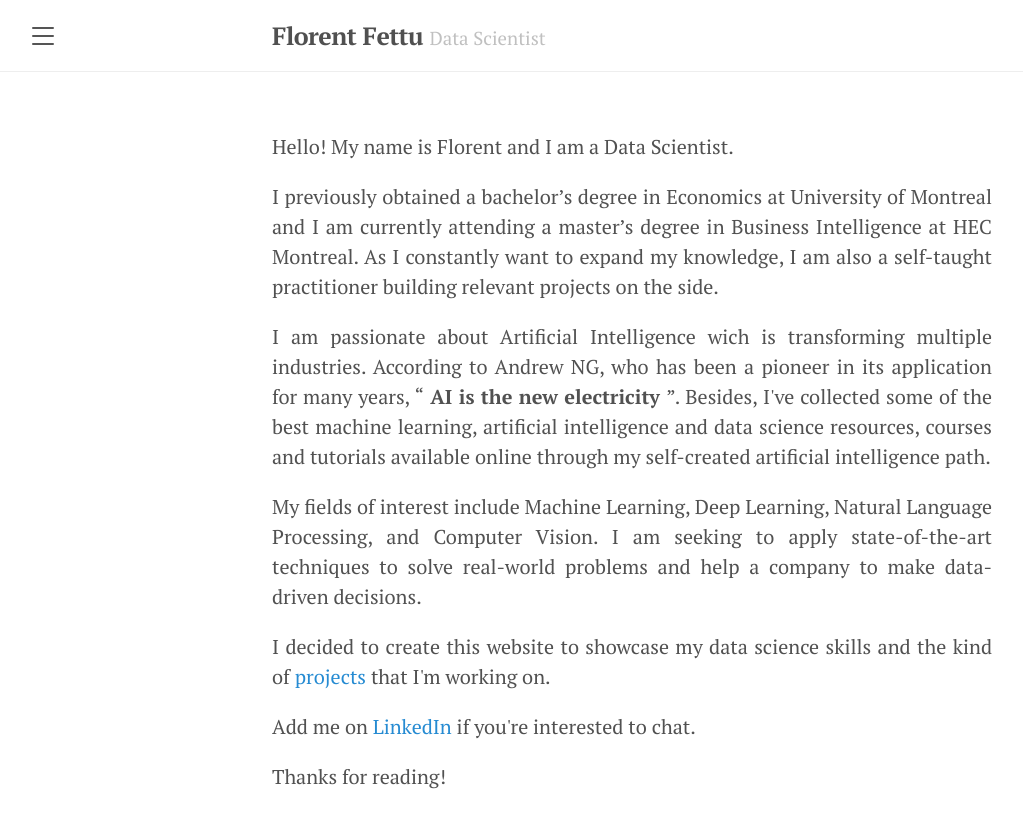
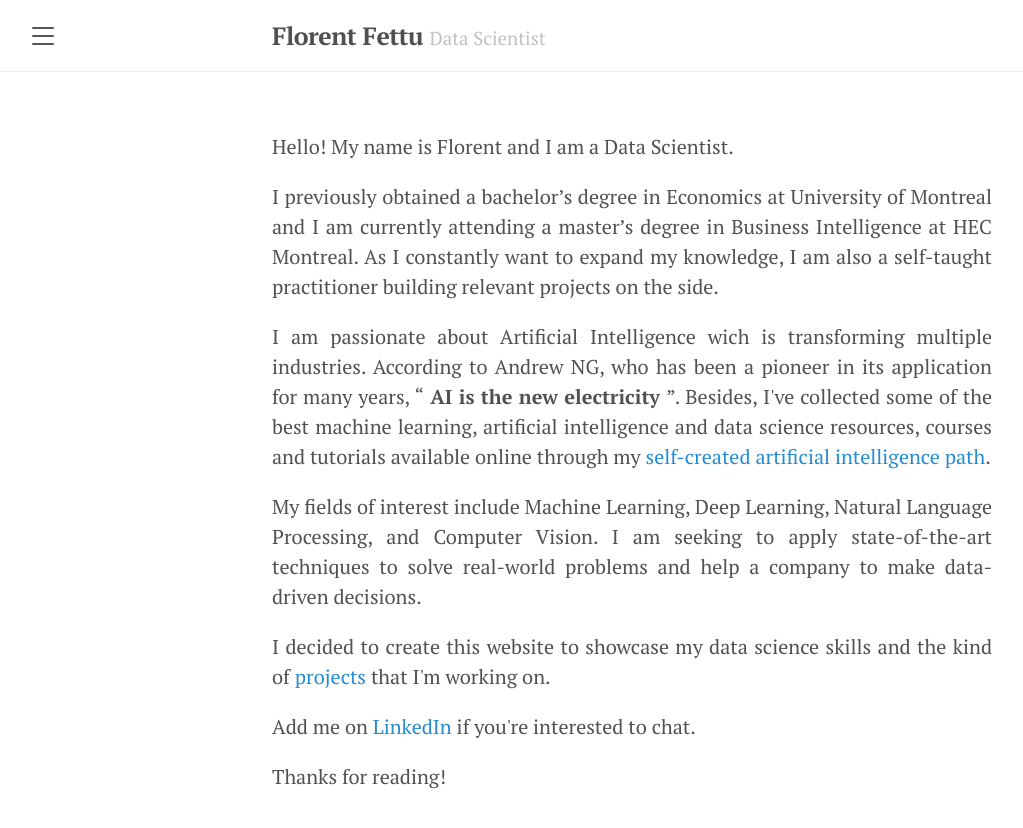
Before and after one commit to florentfettu/florentfettu.github.io, a Jekyll site: the page built from index.html, in a window 1280 px wide. Shown: the top 828 px of the page, without its empty margins (8-1031 px from the left). Built offline with Jekyll 4.4.1, drawn with Linux system fonts in a browser that asks for light colours; nearby versions of some CDN libraries; the list of posts is cut into pages by our own code; part of the change alters nothing that is shown.

```diff
--- a/index.html
+++ b/index.html
@@ -10,7 +10,7 @@ title: Home
 
 <p align="justify"> I am passionate about Artificial Intelligence wich is transforming multiple industries. According to Andrew NG, who has been a pioneer in its application for many years,
   <q><b> AI is the new electricity </b></q>. Besides, I've collected some of the best machine learning, artificial intelligence and data science resources, courses and tutorials available online
-  through my self-created artificial intelligence path. </p>
+  through my <a href="https://florentfettu.github.io/2020/05/26/my-self-created-artificial-intelligence-path/">self-created artificial intelligence path</a>. </p>
 
 <p align="justify"> My fields of interest include Machine Learning, Deep Learning, Natural Language Processing, and Computer Vision. I am seeking to apply state-of-the-art techniques to solve real-world problems
 and help a company to make data-driven decisions. </p>
```
